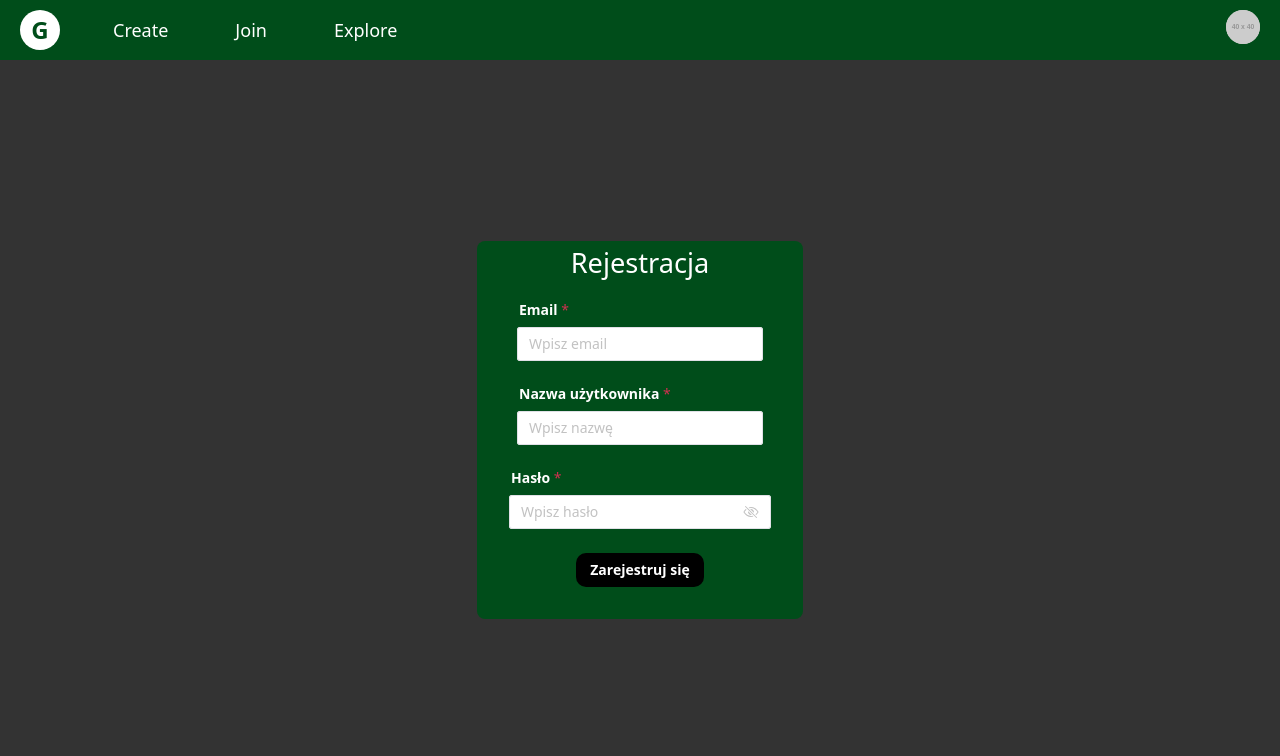
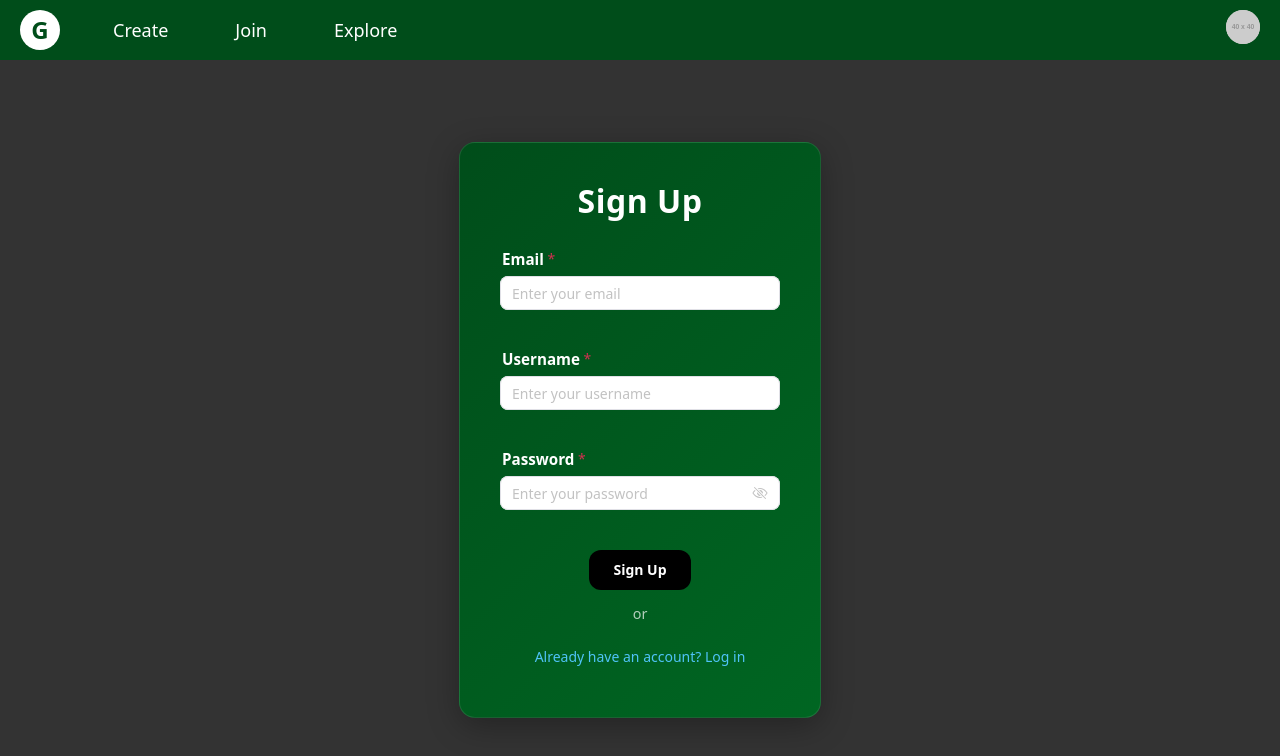
Before and after one commit to Gemmon/KahootFrontend, a Vue app: page /signup in a window 1280 px wide. Shown: the top 756 px of the page. Built offline with nearby package versions, Linux system fonts and the light colour scheme; no server answers; some icons are missing.

Commit message:
Improved Registration and add saving token

```diff
--- a/src/views/SignUpPageView.vue
+++ b/src/views/SignUpPageView.vue
@@ -1,28 +1,33 @@
 <template>
     <div class="form">
-        <h1>Rejestracja</h1>
+        <h1>Sign Up</h1>
         <n-form ref="registerFormRef" :model="formValue" :rules="formRules">
             <n-form-item label="Email" path="email" :feedback="emailFeedback"
                 :validation-status="emailStatus">
-            <n-input v-model:value="formValue.email" placeholder="Wpisz email" clearable
+            <n-input v-model:value="formValue.email" placeholder="Enter your email" clearable
                 @keydown.enter="handleRegister" />
             </n-form-item>
 
-
-            <n-form-item label="Nazwa użytkownika" path="username" :feedback="usernameFeedback"
+            <n-form-item label="Username" path="username" :feedback="usernameFeedback"
                 :validation-status="usernameStatus">
-                <n-input v-model:value="formValue.username" placeholder="Wpisz nazwę" clearable
+                <n-input v-model:value="formValue.username" placeholder="Enter your username" clearable
                     @keydown.enter="handleRegister" />
             </n-form-item>
 
-            <n-form-item label="Hasło" path="password">
-                <n-input v-model:value="formValue.password" type="password" placeholder="Wpisz hasło"
+            <n-form-item label="Password" path="password">
+                <n-input v-model:value="formValue.password" type="password" placeholder="Enter your password"
                     show-password-on="click" clearable @keydown.enter="handleRegister" />
             </n-form-item>
         </n-form>
 
         <div class="under-buttons">
-            <n-button color="black" @click="handleRegister">Zarejestruj się</n-button>
+            <n-button color="black" @click="handleRegister" :loading="isLoading">
+                Sign Up
+            </n-button>
+            <span class="or-text">or</span>
+            <n-button text @click="handleLoginClick" class="login-link">
+                Already have an account? Log in
+            </n-button>
         </div>
     </div>
 </template>
@@ -31,16 +36,19 @@
 import { ref } from 'vue'
 import { useRouter } from 'vue-router'
 import type { FormInst } from 'naive-ui'
-import {NFormItem,NButton,NForm,NInput} from 'naive-ui'
+import { NFormItem, NButton, NForm, NInput } from 'naive-ui'
+import axios from 'axios'
+import { useAuthStore } from '@/stores/auth'
 
 const emailStatus = ref<'success' | 'warning' | 'error' | undefined>(undefined)
 const emailFeedback = ref('')
 const usernameStatus = ref<'success' | 'warning' | 'error' | undefined>(undefined)
 const usernameFeedback = ref('')
-
+const isLoading = ref(false)
 
 const registerFormRef = ref<FormInst | null>(null)
 const router = useRouter()
+const authStore = useAuthStore()
 
 const formValue = ref({
     email: '',
@@ -50,72 +58,92 @@ const formValue = ref({
 
 const formRules = ref({
     email: [
-        { required: true, message: 'Email jest wymagany.', trigger: 'blur' },
-        { type: 'email' as const, message: 'Nieprawidłowy format email.', trigger: 'blur' }
+        { required: true, message: 'Email is required.', trigger: 'blur' },
+        { type: 'email' as const, message: 'Invalid email format.', trigger: 'blur' }
     ],
     username: [
-        { required: true, message: 'Nazwa użytkownika jest wymagana.', trigger: 'blur' },
-        { min: 3, message: 'Minimum 3 znaki.', trigger: 'blur' }
+        { required: true, message: 'Username is required.', trigger: 'blur' },
+        { min: 3, message: 'Minimum 3 characters.', trigger: 'blur' }
     ],
     password: [
-        { required: true, message: 'Hasło jest wymagane.', trigger: 'blur' },
-        { min: 6, message: 'Hasło musi mieć co najmniej 6 znaków.', trigger: 'blur' }
+        { required: true, message: 'Password is required.', trigger: 'blur' },
+        { min: 6, message: 'Password must be at least 6 characters.', trigger: 'blur' }
     ]
 })
 
-// przyklad jakiejs bazy
-const existingEmails = ['test@example.com', 'admin@mail.com']
-const existingUsernames = ['admin', 'user123']
+const handleRegister = async (e?: MouseEvent | KeyboardEvent) => {
+    if (e) e.preventDefault()
 
-const handleRegister = async (e: MouseEvent | KeyboardEvent) => {
-    e.preventDefault()
+    // Reset previous errors
+    emailStatus.value = undefined
+    emailFeedback.value = ''
+    usernameStatus.value = undefined
+    usernameFeedback.value = ''
+
     registerFormRef.value?.validate(async (errors) => {
         if (!errors) {
-            const { email, username } = formValue.value
+            isLoading.value = true
 
-            // tu call na api
-            const emailExists = existingEmails.includes(email.toLowerCase())
-            const usernameExists = existingUsernames.includes(username.toLowerCase())
+            try {
+                const response = await axios.post('/register', {
+                    email: formValue.value.email,
+                    username: formValue.value.username,
+                    password: formValue.value.password
+                })
 
-            if (emailExists) {
-                emailStatus.value = 'error'
-                emailFeedback.value = 'Ten email już istnieje.'
-                return
+                // Server zwraca token po udanej rejestracji
+                if (response.data.token) {
+                    authStore.setToken(response.data.token)
+                    router.push('/')
+                } else {
+                    alert('Registration successful! You can now log in.')
+                    router.push('/login')
+                }
+
+            } catch (error: any) {
+                console.error('Registration error:', error)
+
+                // Obsługa błędu "User already exists"
+                if (error.response?.status === 400 && error.response?.data?.message === "User already exists") {
+                    emailStatus.value = 'error'
+                    emailFeedback.value = 'This email is already registered.'
+                } else {
+                    // Ogólny błąd
+                    alert(error.response?.data?.message || 'Registration failed. Please try again.')
+                }
+            } finally {
+                isLoading.value = false
             }
-
-            if (usernameExists) {
-                usernameStatus.value = 'error'
-                usernameFeedback.value = 'Nazwa użytkownika już zajęta.'
-                return
-            }
-
-            alert('Rejestracja zakończona sukcesem!')
-            emailStatus.value = undefined
-            usernameStatus.value = undefined
-            router.push('/login')
         }
     })
+}
+
+const handleLoginClick = () => {
+    router.push('/login')
 }
 </script>
 
 <style scoped>
 h1 {
     margin: 0px;
-    margin-bottom: 1rem;
+    margin-bottom: 1.5rem;
     text-align: center;
-    font-size: 1.7rem;
+    font-size: 2rem;
     color: white;
-    font-weight: 500;
+    font-weight: 600;
+    letter-spacing: 0.5px;
 }
 
 .form {
     margin: auto auto;
     width: fit-content;
     height: fit-content;
-    border-radius: 0.5rem;
-    background-color: #004d1a;
-    padding: 2rem;
-    padding-top: 0;
+    border-radius: 1rem;
+    background: linear-gradient(135deg, #004d1a 0%, #006622 100%);
+    padding: 2.5rem;
+    padding-top: 2rem;
+    box-shadow: 0 8px 32px rgba(0, 0, 0, 0.3);
+    border: 1px solid rgba(255, 255, 255, 0.1);
 }
 
 :deep(.n-form) {
@@ -123,22 +151,62 @@ h1 {
     flex-direction: column;
     align-items: center;
     justify-content: center;
+    gap: 1rem;
+}
+
+:deep(.n-form-item) {
+    width: 280px;
+}
+
+:deep(.n-input) {
+    border-radius: 8px;
 }
 
 .under-buttons {
     display: flex;
     flex-direction: column;
     align-items: center;
-    gap: 0.5rem;
+    gap: 0.75rem;
+    margin-top: 1rem;
+}
+
+.or-text {
+    color: rgba(255, 255, 255, 0.7);
+    font-size: 0.9rem;
+    font-weight: 500;
+}
+
+:deep(.login-link *) {
+    color: #4FC3F7 !important;
+    font-weight: 500;
+    transition: color 0.2s ease;
+}
+
+:deep(.login-link *:hover) {
+    color: #81D4FA !important;
 }
 
 :deep(.n-button) {
-    border-radius: 10px;
-    font-weight: bold;
+    border-radius: 12px;
+    font-weight: 600;
+    padding: 0 1.5rem;
+    height: 40px;
+    transition: all 0.2s ease;
+}
+
+:deep(.n-button:hover) {
+    transform: translateY(-1px);
+    box-shadow: 0 4px 12px rgba(0, 0, 0, 0.2);
 }
 
 :deep(.n-form-item-label__text) {
     color: white;
-    font-weight: bold;
+    font-weight: 600;
+    font-size: 0.95rem;
+}
+
+:deep(.n-form-item-feedback) {
+    color: #ff6b6b;
+    font-weight: 500;
 }
 </style>
```
